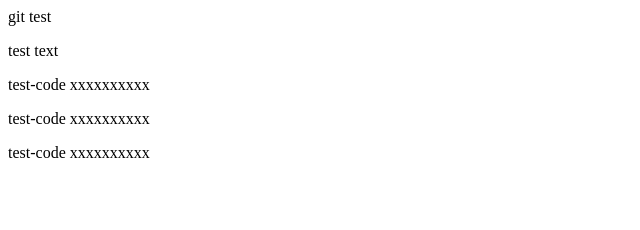
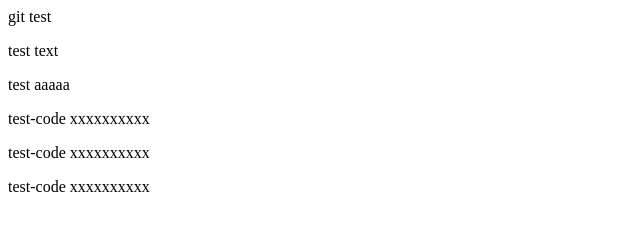
Before and after one commit to icollabokyoto/test, a plain HTML site: page index.html in a window 1280 px wide. Shown: the whole page, without its empty margins (0-640 px from the left). Drawn offline with Linux system fonts and the light colour scheme.

Commit message:
お知らせ追加２

```diff
--- a/index.html
+++ b/index.html
@@ -6,6 +6,7 @@
 
 <p>git test</p>
 <p>test text</p>
+<p>test aaaaa</p>
 
 <p>test-code xxxxxxxxxx</p>
 <p>test-code xxxxxxxxxx</p>
```
